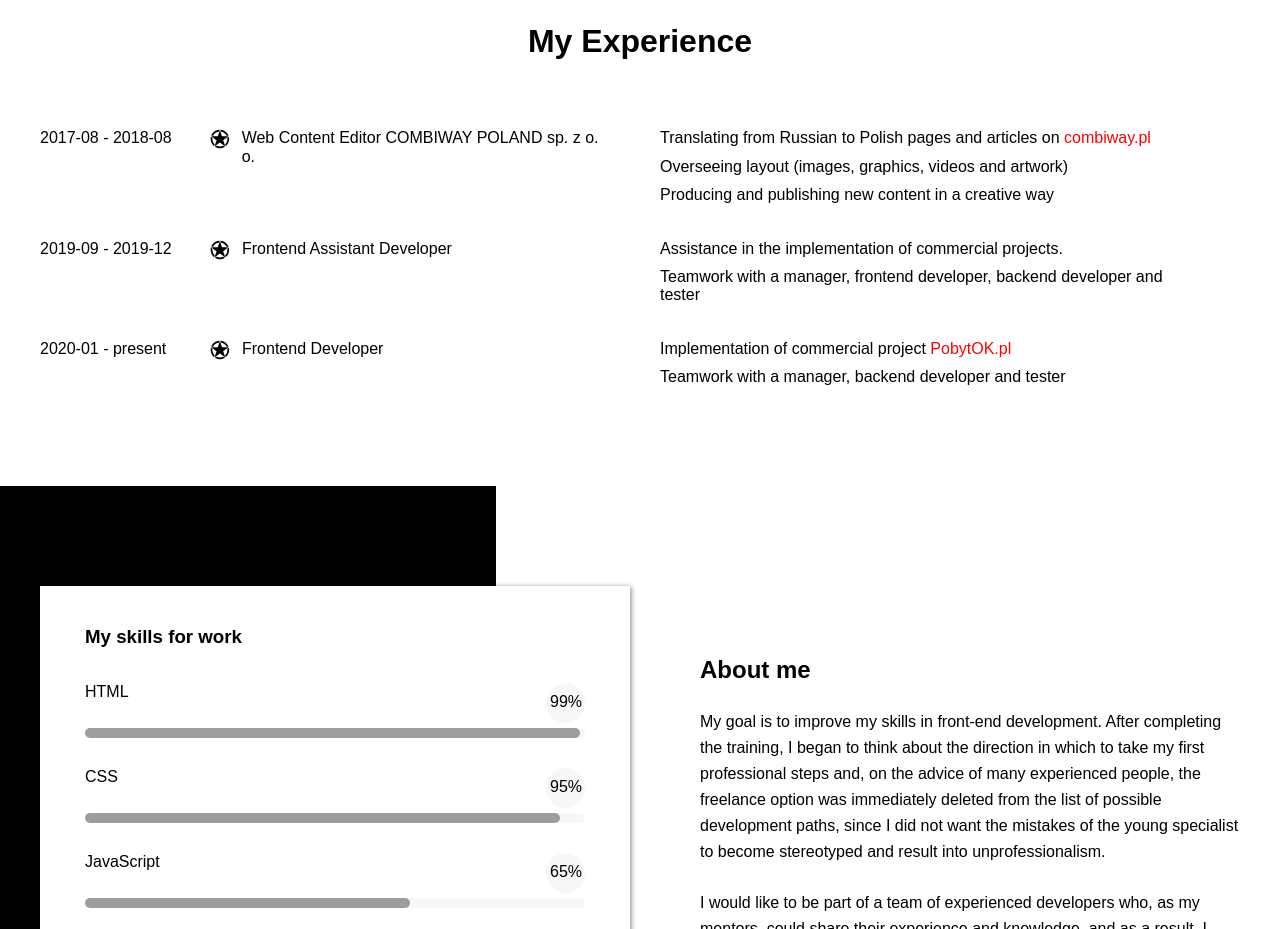
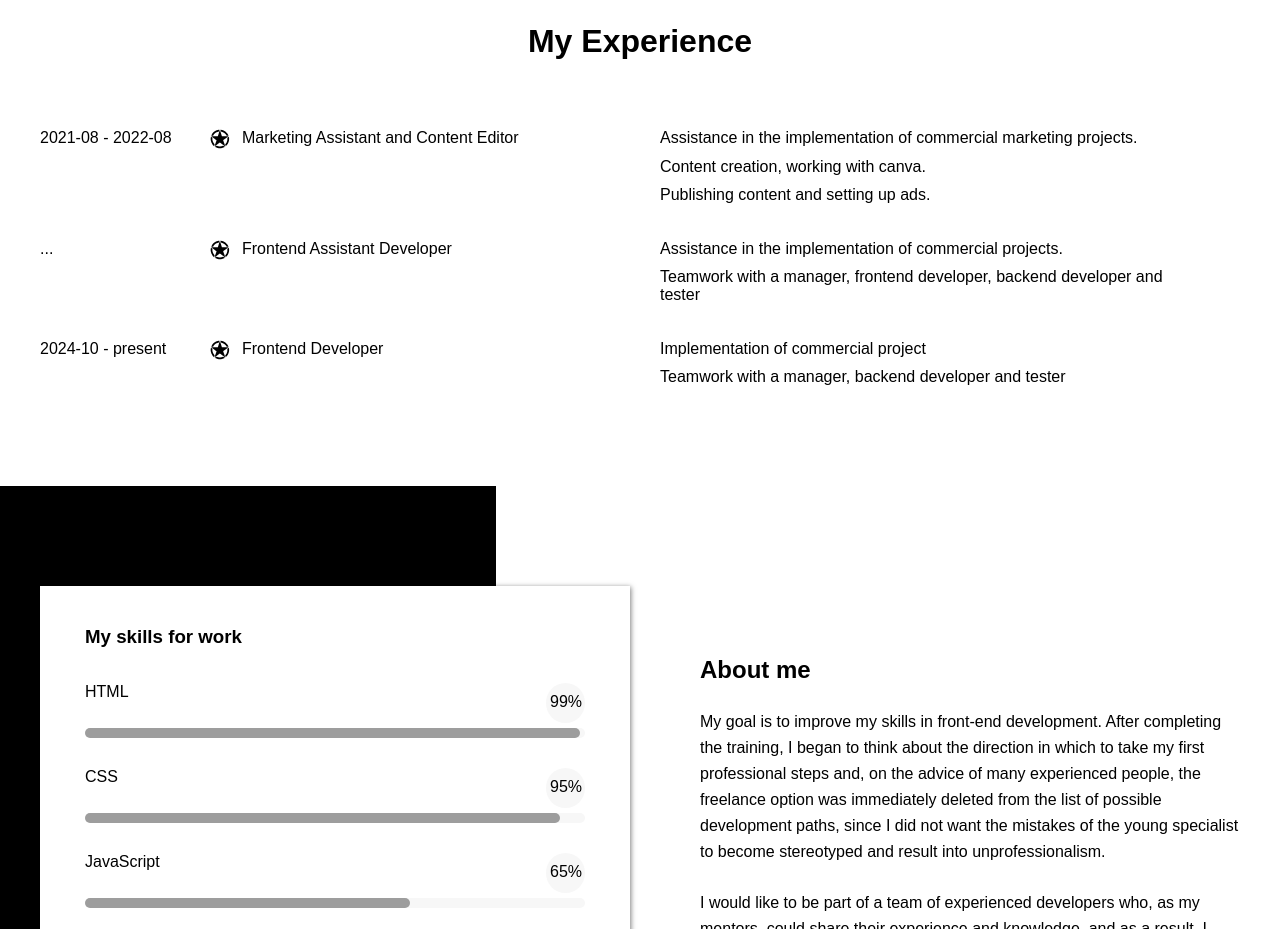
Before and after one commit to fr297/MyCV, a plain HTML site: page index.html in a window 1280 px wide. Shown: the part 1260-2189 px from the top of the page. Drawn offline with Linux system fonts and the light colour scheme; a web font is replaced by a local one.

Commit message:
start fixing experience section

```diff
--- a/index.html
+++ b/index.html
@@ -198,27 +198,27 @@
 
         <ul class="experience__list">
           <li class="experience__part">
-            <div class="experience__date">2017-08 - 2018-08</div>
+            <div class="experience__date">2021-08 - 2022-08</div>
             <div class="experience__firm">
               <svg class="experience__star">
                 <use xlink:href="#star-icon"></use>
               </svg>
-              <p class="experience__profession">Web Content Editor COMBIWAY POLAND sp. z o. o.</p>
+              <p class="experience__profession">Marketing Assistant and Content Editor</p>
             </div>
             <div class="experience__desc">
               <p class="experience__parag">
-                Translating from Russian to Polish pages and articles on <a class="experience__combiway" href="https://combiway.pl/">combiway.pl</a>
+                Assistance in the implementation of commercial marketing projects.
               </p>
               <p class="experience__parag">
-                Overseeing layout (images, graphics, videos and artwork)
+                Content creation, working with canva.
               </p>
               <p class="experience__parag">
-                Producing and publishing new content in a creative way
+                Publishing content and setting up ads.
               </p>
             </div>
           </li>
           <li class="experience__part">
-            <div class="experience__date">2019-09 - 2019-12</div>
+            <div class="experience__date">...</div>
             <div class="experience__firm">
               <svg class="experience__star">
                 <use xlink:href="#star-icon"></use>
@@ -235,7 +235,7 @@
             </div>
           </li>
           <li class="experience__part">
-            <div class="experience__date">2020-01 - present</div>
+            <div class="experience__date">2024-10 - present</div>
             <div class="experience__firm">
               <svg class="experience__star">
                 <use xlink:href="#star-icon"></use>
@@ -244,7 +244,7 @@
             </div>
             <div class="experience__desc">
               <p class="experience__parag">
-                Implementation of commercial project <a target="_blank" class="experience__combiway" href="https://pobytok.pl">PobytOK.pl</a>
+                Implementation of commercial project <a target="_blank" class="experience__combiway" href=""></a>
               </p>
               <p class="experience__parag">
                 Teamwork with a manager, backend developer and tester
```
